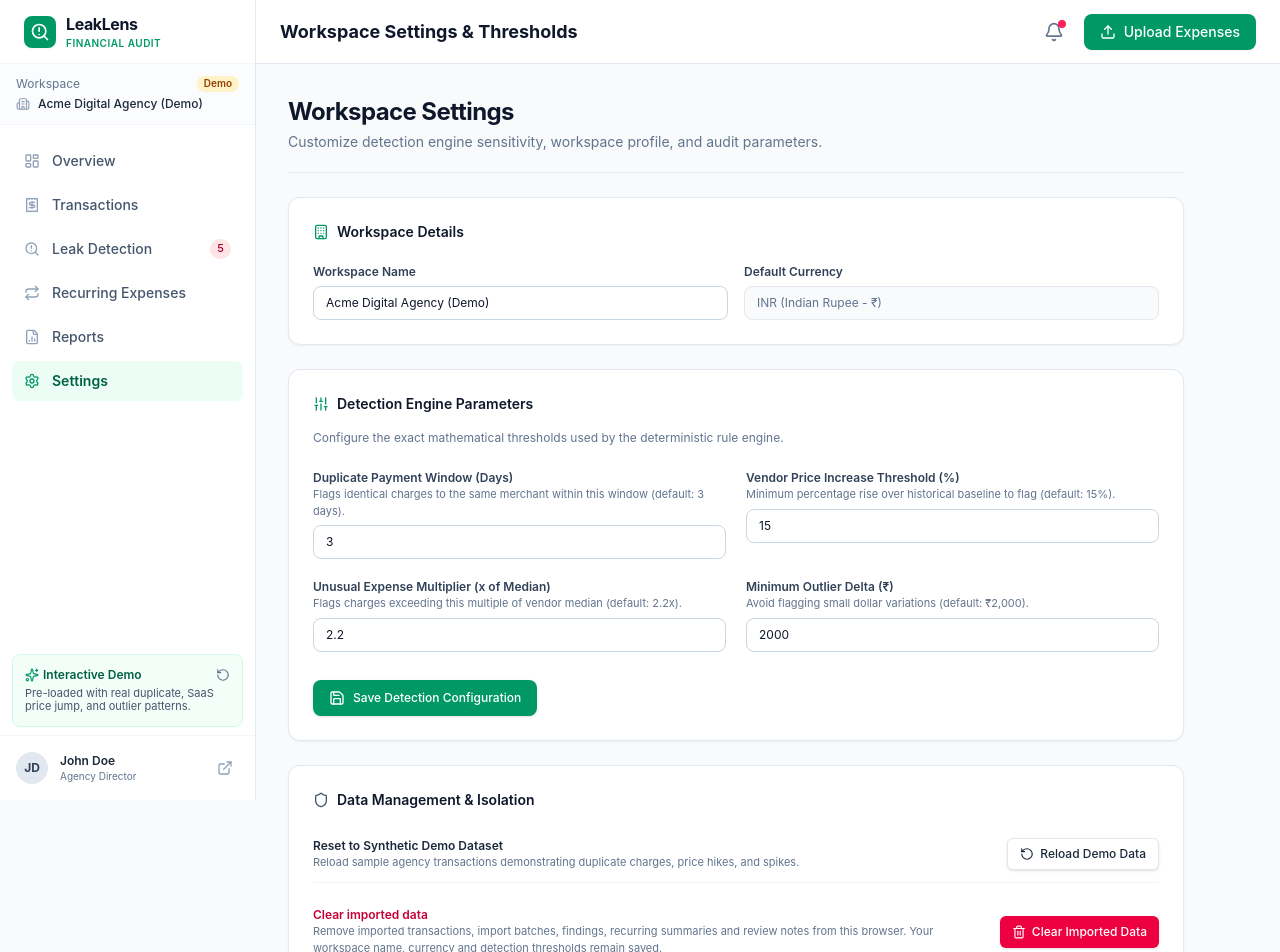
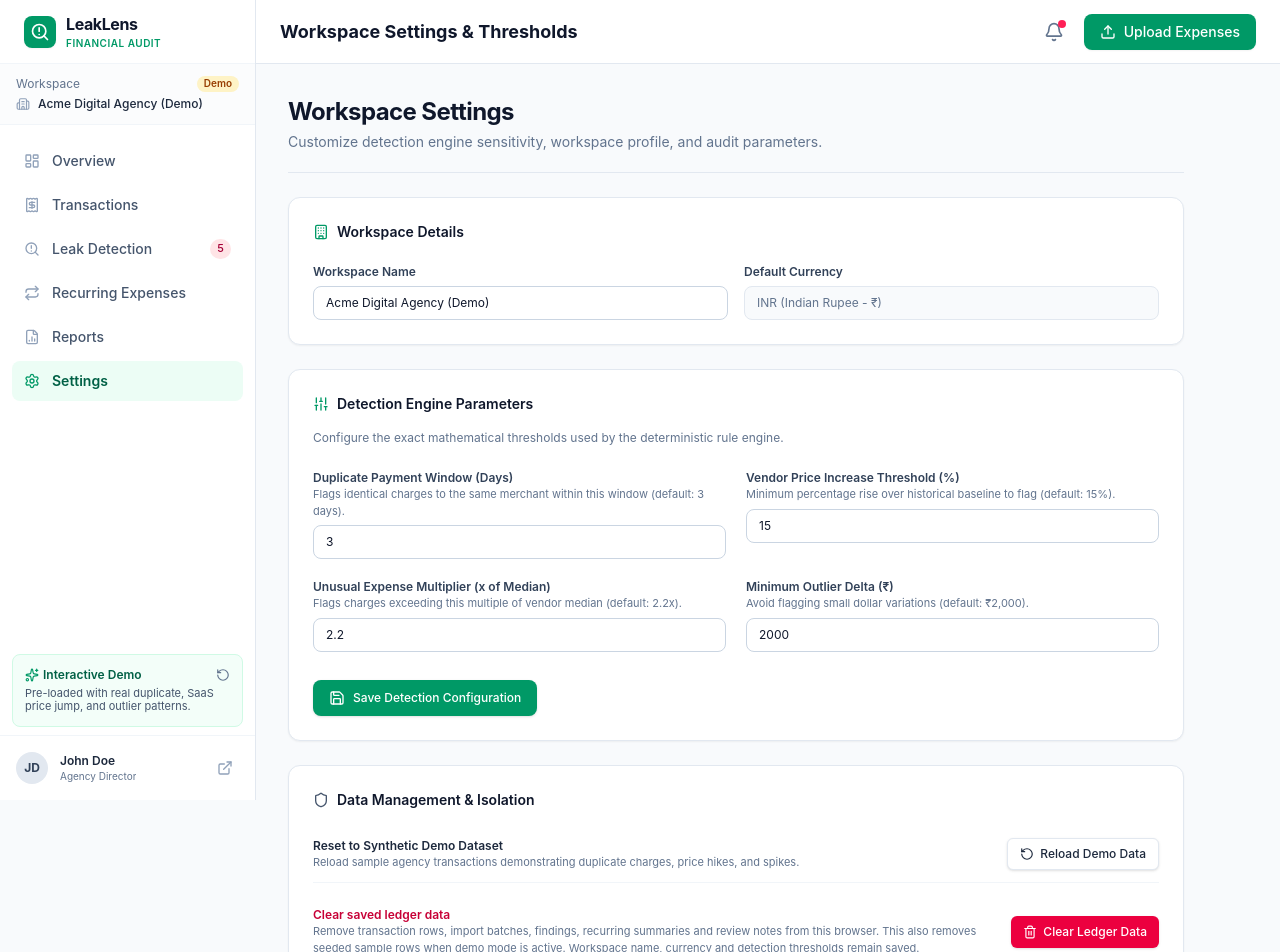
Before and after one commit to parthowww/leaklens, a Next.js app: page /settings in a window 1280 px wide. Shown: the top 952 px of the page. Built offline with nearby package versions, Linux system fonts and the light colour scheme.

Commit message:
Clarify clear action includes demo rows but retains settings

```diff
--- a/src/app/settings/page.tsx
+++ b/src/app/settings/page.tsx
@@ -91,12 +91,12 @@ export default function SettingsPage() {
       <Modal
         isOpen={isClearModalOpen}
         onClose={() => setIsClearModalOpen(false)}
-        title="Clear Imported Data"
+        title="Clear saved ledger data"
         maxWidth="md"
       >
         <div className="space-y-4">
           <p className="text-xs text-slate-600">
-            This clears imported transactions, batches, findings and review notes from this browser. Workspace name, currency and detection thresholds remain saved in this browser’s local storage.
+            This clears transaction rows, import batches, findings, recurring summaries and review notes from this browser, including seeded sample rows if demo mode is active. Workspace name, currency and detection thresholds remain saved in local storage.
           </p>
           <div className="flex justify-end gap-2 pt-2">
             <Button variant="outline" size="sm" onClick={() => setIsClearModalOpen(false)}>
@@ -110,7 +110,7 @@ export default function SettingsPage() {
                 setIsClearModalOpen(false);
               }}
             >
-              Clear Imported Data
+              Clear Ledger Data
             </Button>
           </div>
         </div>
@@ -279,9 +279,9 @@ export default function SettingsPage() {
 
           <div className="flex flex-col sm:flex-row items-start sm:items-center justify-between gap-4 pt-2">
             <div>
-              <p className="text-xs font-semibold text-rose-700">Clear imported data</p>
+              <p className="text-xs font-semibold text-rose-700">Clear saved ledger data</p>
               <p className="text-[11px] text-slate-500">
-                Remove imported transactions, import batches, findings, recurring summaries and review notes from this browser. Your workspace name, currency and detection thresholds remain saved.
+                Remove transaction rows, import batches, findings, recurring summaries and review notes from this browser. This also removes seeded sample rows when demo mode is active. Workspace name, currency and detection thresholds remain saved.
               </p>
             </div>
             <Button
@@ -290,7 +290,7 @@ export default function SettingsPage() {
               onClick={() => setIsClearModalOpen(true)}
               className="text-xs gap-1.5"
             >
-              <Trash2 className="h-3.5 w-3.5" /> Clear Imported Data
+              <Trash2 className="h-3.5 w-3.5" /> Clear Ledger Data
             </Button>
           </div>
         </div>
```
